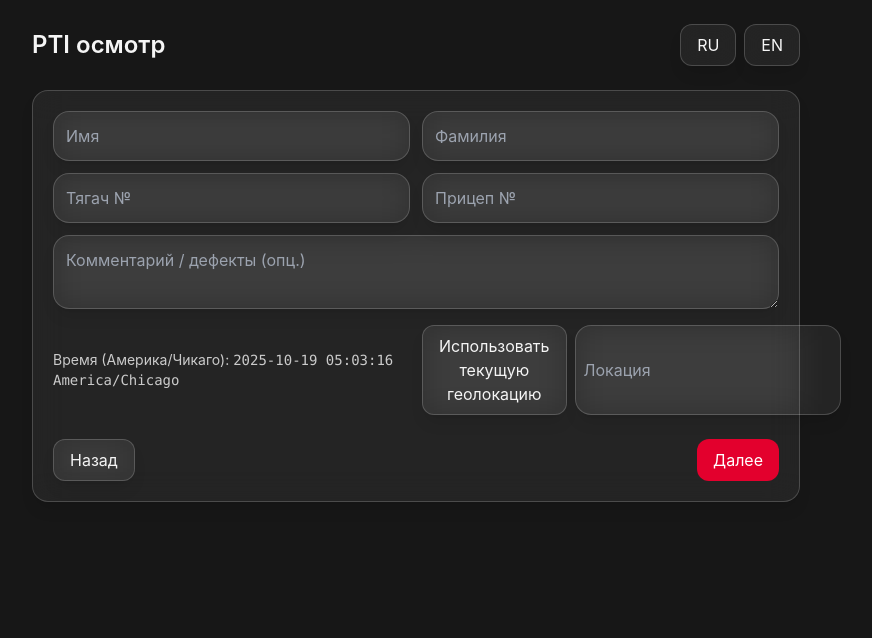
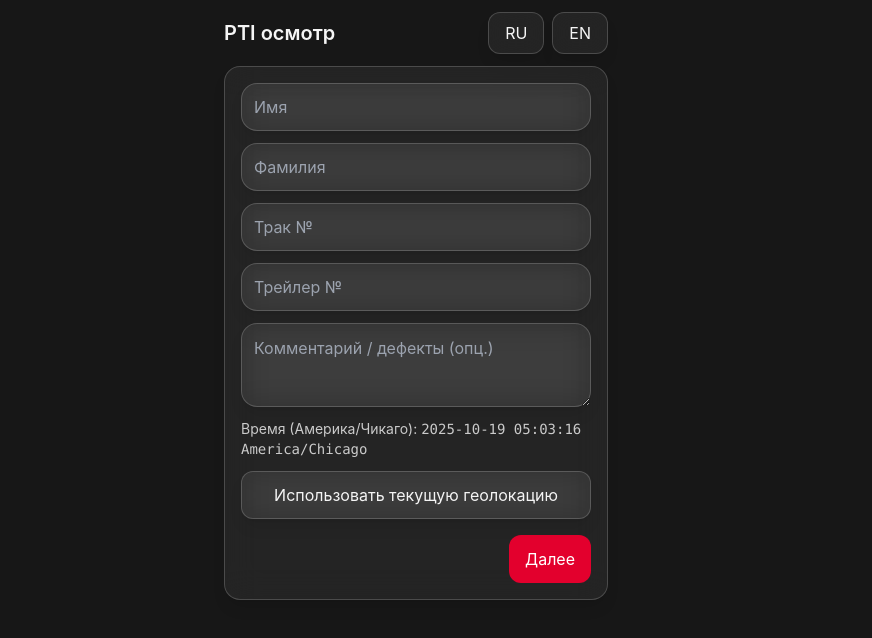
Before and after one commit to danmiller22/PTI-Form-, a React (Vite) app in the folder pti-form-deno/frontend/: page / in a window 1280 px wide. Shown: the top 638 px of the page, without its empty margins (224-1096 px from the left). Built offline with nearby package versions, Linux system fonts and the light colour scheme.

Commit message:
Update App.tsx

```diff
--- a/pti-form-deno/frontend/src/ui/App.tsx
+++ b/pti-form-deno/frontend/src/ui/App.tsx
@@ -16,11 +16,29 @@ export default function App() {
   const [comment, setComment] = useState('')
   const [photos, setPhotos] = useState<PhotoItem[]>([])
   const [geoAllowed, setGeoAllowed] = useState(false)
-  const [loc, setLoc] = useState<{lat?: number, lon?: number, accuracy?: number, text?: string}>({})
+  const [loc, setLoc] = useState<{lat?: number, lon?: number, accuracy?: number}>({})
   const [busy, setBusy] = useState(false)
   const [progress, setProgress] = useState('')
 
   const timeInfo = useMemo(() => toChicagoISO(), [])
+
+  const ru = i18n.language.startsWith('ru')
+  const labels = {
+    firstName: ru ? 'Имя' : 'First name',
+    lastName:  ru ? 'Фамилия' : 'Last name',
+    truck:     ru ? 'Трак №' : 'Truck #',
+    trailer:   ru ? 'Трейлер №' : 'Trailer #',
+    comment:   ru ? 'Комментарий / дефекты (опц.)' : 'Comments / defects (optional)',
+    useGeo:    ru ? 'Использовать текущую геолокацию' : 'Use current location',
+    timeAuto:  ru ? 'Время (Америка/Чикаго)' : 'Time (America/Chicago)',
+    next:      ru ? 'Далее' : 'Next',
+    back:      ru ? 'Назад' : 'Back',
+    submit:    ru ? 'Отправить в Telegram' : 'Send to Telegram',
+    photosMin: ru ? 'Добавьте минимум 20 фото' : 'Add at least 20 photos',
+    added:     ru ? 'добавлено' : 'added',
+    of:        ru ? 'из' : 'of',
+    title:     ru ? 'PTI осмотр' : 'Pre-Trip Inspection',
+  }
 
   const LangSwitch = () => (
     <div className="flex gap-2 items-center">
@@ -82,7 +100,7 @@ export default function App() {
         unit: { truck, trailer },
         comment,
         time: timeInfo,
-        location: { ...loc, method: geoAllowed ? 'geolocation' : (loc.text ? 'manual' : 'none') }
+        location: { ...loc, method: geoAllowed ? 'geolocation' : 'none' }
       }
       const r1 = await fetch(import.meta.env.VITE_API_BASE + '/relay/summary', {
         method: 'POST',
@@ -115,7 +133,7 @@ export default function App() {
       alert('ok')
       setFirstName(''); setLastName(''); setTruck(''); setTrailer(''); setComment(''); setPhotos([])
       setStep(0)
-    } catch (e) {
+    } catch {
       alert('error')
     } finally {
       setBusy(false)
@@ -124,43 +142,48 @@ export default function App() {
   }
 
   return (
-    <div className="min-h-screen p-6">
-      <div className="max-w-3xl mx-auto">
-        <header className="flex items-center justify-between mb-6">
-          <h1 className="text-2xl font-semibold">{t('title')}</h1>
+    <div className="min-h-screen p-3">
+      <div className="max-w-sm mx-auto">
+        <header className="flex items-center justify-between mb-3">
+          <h1 className="text-xl font-semibold">{labels.title}</h1>
           <LangSwitch />
         </header>
 
-        <motion.div className="glass p-5">
+        <motion.div className="glass p-4">
+          {/* STEP 0: Driver & Unit, mobile-first */}
           {step === 0 && (
-            <div className="grid gap-4">
-              <div className="grid md:grid-cols-2 gap-3">
-                <input className="glass p-3" placeholder={t('firstName')!} value={firstName} onChange={e=>setFirstName(e.target.value)} />
-                <input className="glass p-3" placeholder={t('lastName')!} value={lastName} onChange={e=>setLastName(e.target.value)} />
-                <input className="glass p-3" placeholder={t('truck')!} value={truck} onChange={e=>setTruck(e.target.value)} />
-                <input className="glass p-3" placeholder={t('trailer')!} value={trailer} onChange={e=>setTrailer(e.target.value)} />
-                <textarea className="glass p-3 md:col-span-2" placeholder={t('comment')!} value={comment} onChange={e=>setComment(e.target.value)} />
+            <div className="flex flex-col gap-3">
+              <input className="glass p-3 w-full h-12 text-base" placeholder={labels.firstName} value={firstName} onChange={e=>setFirstName(e.target.value)} />
+              <input className="glass p-3 w-full h-12 text-base" placeholder={labels.lastName} value={lastName} onChange={e=>setLastName(e.target.value)} />
+              <input className="glass p-3 w-full h-12 text-base" placeholder={labels.truck} value={truck} onChange={e=>setTruck(e.target.value)} />
+              <input className="glass p-3 w-full h-12 text-base" placeholder={labels.trailer} value={trailer} onChange={e=>setTrailer(e.target.value)} />
+              <textarea className="glass p-3 w-full text-base min-h-[84px]" placeholder={labels.comment} value={comment} onChange={e=>setComment(e.target.value)} />
+              <div className="text-sm opacity-80">
+                {labels.timeAuto}: <span className="font-mono">{timeInfo.human}</span>
               </div>
-              <div className="grid md:grid-cols-2 gap-3 items-center">
-                <div className="text-sm opacity-80">
-                  <div>{t('timeAuto')!}: <span className="font-mono">{timeInfo.human}</span></div>
-                </div>
-                <div className="flex gap-2">
-                  <button className="btn glass" onClick={requestGeo}>{t('useGeo')}</button>
-                  <input className="glass p-2 flex-1" placeholder={t('location')!} onChange={e => setLoc(l => ({...l, text: e.target.value}))}/>
-                </div>
-              </div>
+              <button className="btn glass h-12" onClick={requestGeo}>{labels.useGeo}</button>
             </div>
           )}
 
+          {/* STEP 1: Photos */}
           {step === 1 && (
-            <div className="grid gap-4">
-              <div className="text-sm">{t('photosMin')!}: <b>{photos.length}</b></div>
-              <input type="file" accept="image/*" multiple onChange={e => handleFiles(e.target.files)} />
+            <div className="flex flex-col gap-3">
+              <div className="text-sm">{labels.photosMin}: <b>{photos.length}</b></div>
+              <label className="btn-primary w-full h-12 flex items-center justify-center cursor-pointer">
+                <input
+                  type="file"
+                  accept="image/*"
+                  capture="environment"
+                  multiple
+                  className="hidden"
+                  onChange={e => handleFiles(e.target.files)}
+                />
+                {ru ? 'Добавить фото' : 'Add photos'}
+              </label>
               {busy && <div className="text-sm">compressing {progress}</div>}
-              <div className="grid grid-cols-3 md:grid-cols-5 gap-2">
+              <div className="grid grid-cols-3 gap-2">
                 {photos.map((p, i) => (
-                  <div key={i} className="glass p-1 text-xs">
+                  <div key={i} className="glass p-1 text-[10px]">
                     <img className="w-full h-24 object-cover rounded-lg" src={`data:${p.mime};base64,${p.base64}`} />
                     <div className="mt-1 opacity-80">{Math.round(p.bytes/1024)} KB</div>
                   </div>
@@ -169,22 +192,31 @@ export default function App() {
             </div>
           )}
 
+          {/* STEP 2: Review */}
           {step === 2 && (
-            <div className="grid gap-4">
+            <div className="flex flex-col gap-3">
               <div className="text-sm opacity-80">
                 {firstName} {lastName} • {truck}/{trailer} • {timeInfo.human}
               </div>
-              <div className="text-sm">{photos.length} {t('of')} 20+</div>
+              <div className="text-sm">{photos.length} {labels.of} 20+</div>
               <div className="text-sm">{comment}</div>
+              <div className="text-xs opacity-70">
+                {geoAllowed && loc.lat && loc.lon
+                  ? `GPS: ${loc.lat.toFixed(5)}, ${loc.lon.toFixed(5)} (±${Math.round(loc.accuracy||0)}m)`
+                  : (ru ? 'Геолокация не разрешена' : 'Location not allowed')}
+              </div>
             </div>
           )}
 
-          <div className="flex justify-between mt-6">
-            <button className="btn glass" disabled={step===0||busy} onClick={()=>setStep(s=>s-1)}>{t('back')}</button>
-            {step<2 ? (
-              <button className="btn-primary" disabled={!canNext()||busy} onClick={()=>setStep(s=>s+1)}>{t('next')}</button>
+          {/* NAV */}
+          <div className="flex justify-between mt-4">
+            {step > 0 ? (
+              <button className="btn glass h-12 px-5" disabled={busy} onClick={()=>setStep(s=>Math.max(0, s-1))}>{labels.back}</button>
+            ) : <div />}
+            {step < 2 ? (
+              <button className="btn-primary h-12 px-5" disabled={!canNext()||busy} onClick={()=>setStep(s=>s+1)}>{labels.next}</button>
             ) : (
-              <button className="btn-primary" disabled={busy || photos.length<20} onClick={submitAll}>{t('submit')}</button>
+              <button className="btn-primary h-12 px-5" disabled={busy || photos.length<20} onClick={submitAll}>{labels.submit}</button>
             )}
           </div>
           {busy && <div className="mt-3 text-xs opacity-80">sending {progress}</div>}
```
